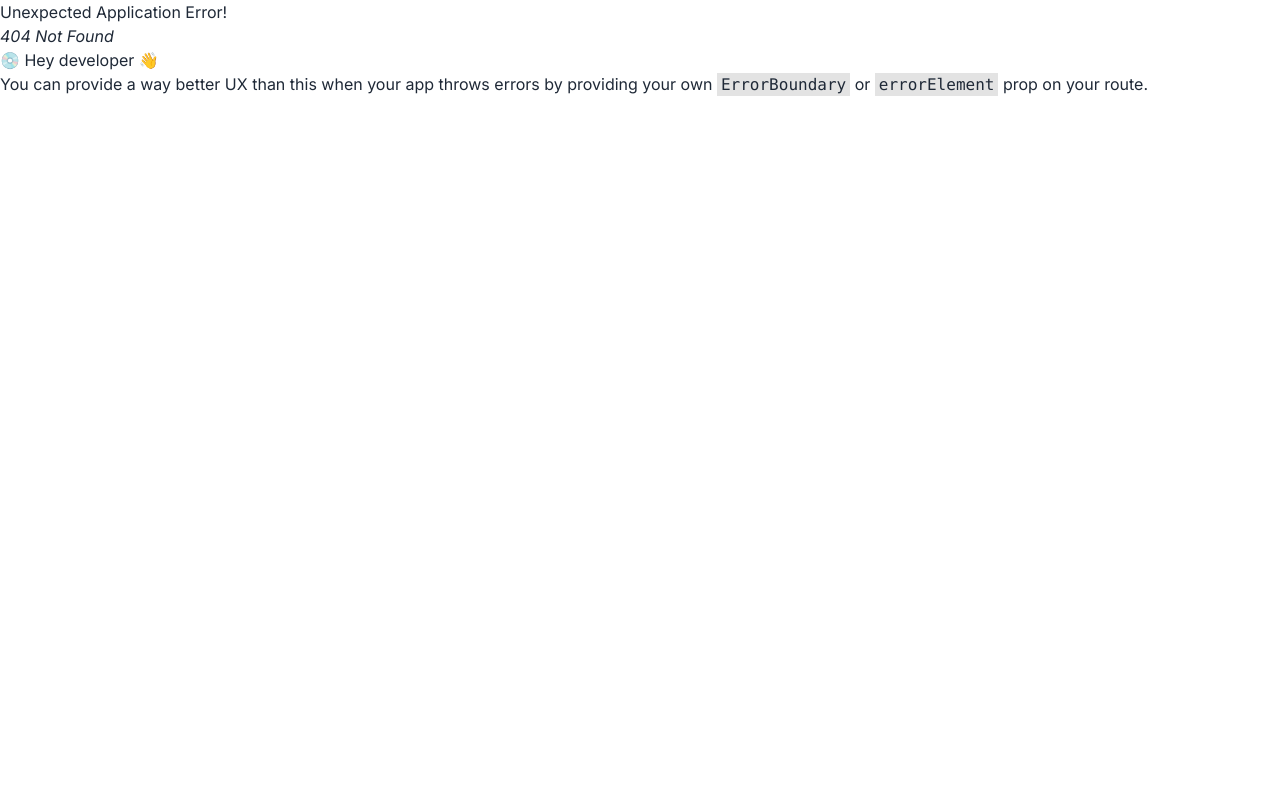
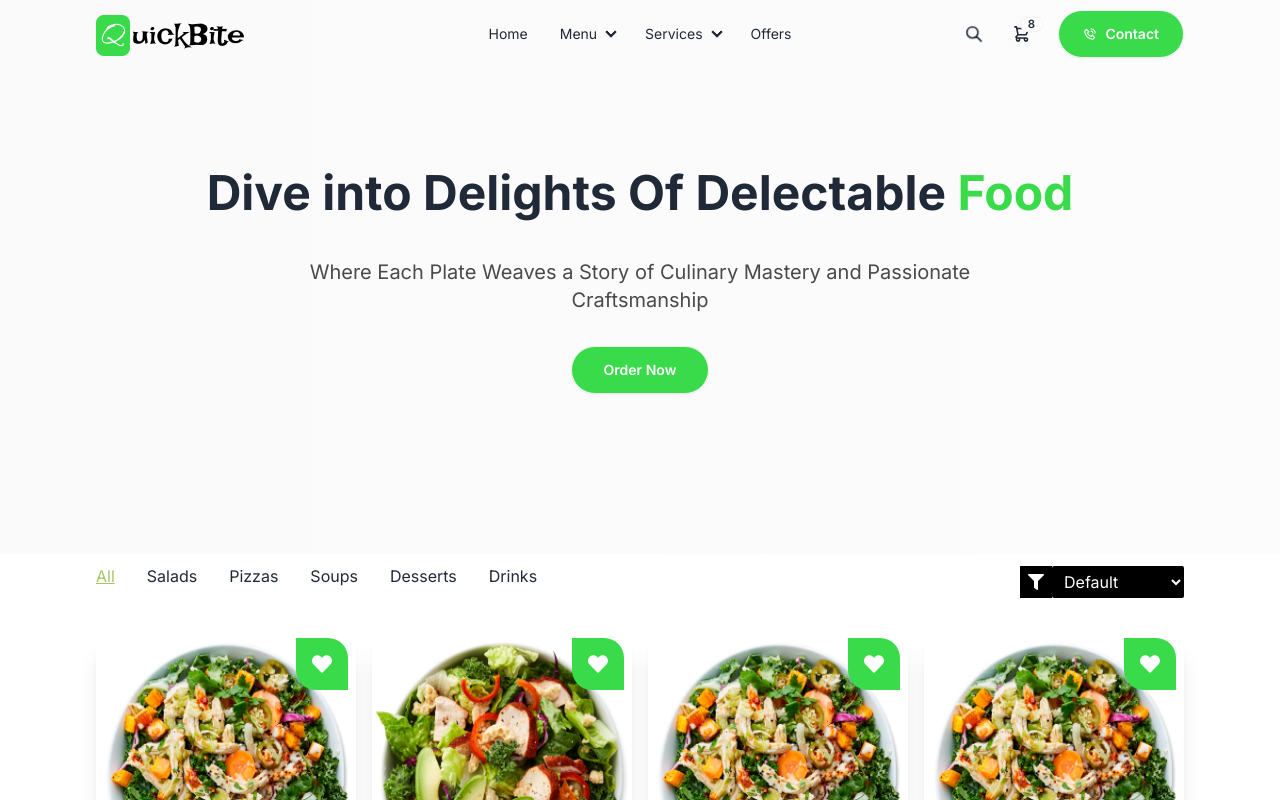
Before and after one commit to venuchilukala/QuickBite, a React (Vite) app in the folder client/: page /menu in a window 1280 px wide. Before the commit this address had no page. Shown: the top 800 px of the page. Built offline with nearby package versions, Linux system fonts and the light colour scheme.

Commit message:
Added cards and filters in menu

```diff
--- a/client/src/App.css
+++ b/client/src/App.css
@@ -23,3 +23,8 @@
 .heartStar{
     border-radius: 0 20px 0 20px;
 }
+
+.active{
+    text-decoration: underline;
+    color: rgb(164, 199, 102);
+}
--- a/client/src/components/Cards.jsx
+++ b/client/src/components/Cards.jsx
@@ -13,7 +13,7 @@
   }
 
   return (
-    <div className="card bg-base-100 w-96 shadow-xl">
+    <div className="card bg-base-100 shadow-xl ">
         <div className={`rating gap-1 absolute p-4 right-2 top-2 heartStar bg-green  ${isHeartFilled ? 'text-rose-500' : 'text-white'}`} onClick={handleHeartClick}>
             <FaHeart className="h-5 w-5 cursor-pointer"/>
         </div>
--- a/client/src/components/Navbar.jsx
+++ b/client/src/components/Navbar.jsx
@@ -29,7 +29,7 @@
           <summary>Menu</summary>
           <ul className="p-2">
             <li>
-              <a>All</a>
+              <a href="/menu">All</a>
             </li>
             <li>
               <a>Salads</a>
--- a/client/src/layout/Main.jsx
+++ b/client/src/layout/Main.jsx
@@ -1,17 +1,19 @@
-import React from 'react'
-import { Outlet } from 'react-router-dom'
-import Navbar from '../components/Navbar'
-import '../App.css'
-import Footer from '../components/Footer'
+import React from "react";
+import { Outlet } from "react-router-dom";
+import Navbar from "../components/Navbar";
+import "../App.css";
+import Footer from "../components/Footer";
 
 const Main = () => {
   return (
     <div>
-      <Navbar/>
-      <Outlet/>
-      <Footer/>
+      <Navbar />
+      <div className="min-h-screen">
+        <Outlet />
+      </div>
+      <Footer />
     </div>
-  )
-}
+  );
+};
 
-export default Main
+export default Main;
--- /dev/null
+++ b/client/src/pages/shop/Menu.jsx
@@ -0,0 +1,175 @@
+import React, { useEffect, useState } from "react";
+import Cards from "../../components/Cards";
+import { FaFilter } from "react-icons/fa";
+
+const Menu = () => {
+  const [menu, setMenu] = useState([]);
+  const [filteredItems, setFilteredItems] = useState([]);
+  const [selectedCategory, setSelectedCategory] = useState("all");
+  const [sortOption, setSortOption] = useState("default");
+
+  // Loading data
+  useEffect(() => {
+    //Fetchind data from backend
+    const fetchedData = async () => {
+      try {
+        const response = await fetch("/menu.json");
+        const data = await response.json();
+        // console.log(data)
+        setMenu(data);
+        setFilteredItems(data);
+      } catch (error) {
+        console.log("Error : ", error);
+      }
+    };
+
+    // calling function
+    fetchedData();
+  }, []);
+
+  // Filtering Items based on category
+  const filterItems = (category) => {
+    const filtered =
+      category === "all"
+        ? menu
+        : menu.filter((item) => item.category === category);
+
+    console.log(filtered);
+
+    setFilteredItems(filtered);
+    setSelectedCategory(category);
+  };
+
+  //   Show all items
+  const showAll = () => {
+    console.log(menu);
+    setFilteredItems(menu);
+    setSelectedCategory("all");
+  };
+
+  //   sorting bases on dropdown value
+  const handleSort = (Option) => {
+    setSortOption(Option);
+    const sortedItems = [...filteredItems];
+
+    //logic
+    switch (Option) {
+      case "A-Z":
+        sortedItems.sort((a, b) => a.name.localeCompare(b.name));
+        break;
+      case "Z-A":
+        sortedItems.sort((a, b) => b.name.localeCompare(a.name));
+        break;
+      case "low-high":
+        sortedItems.sort((a, b) => a.price - b.price);
+        break;
+      case "high-low":
+        sortedItems.sort((a, b) => b.price - a.price);
+        break;
+
+      default:
+        break;
+    }
+    setFilteredItems(sortedItems);
+  };
+
+  return (
+    <div>
+      {/* Menu Banner */}
+      <div className="section-container bg-gradient-to-r from-[#FAFAFA] from-0% to-[#FCFCFC] to-100%">
+        <div className="md:py-40 flex flex-col  justify-center items-center gap-8">
+          {/* text */}
+          <div className="text-center space-y-8 px-2 ">
+            <h2 className="md:text-5xl text-4xl font-bold md:leading-snug leading-snug">
+              Dive into Delights Of Delectable{" "}
+              <span className="text-green">Food</span>
+            </h2>
+            <p className="text-xl text-[#4A4A4A] w-4/5 mx-auto">
+              Where Each Plate Weaves a Story of Culinary Mastery and Passionate
+              Craftsmanship
+            </p>
+            <button className="btn rounded-full bg-green text-white py-2 px-8 font-semibold">
+              Order Now
+            </button>
+          </div>
+        </div>
+      </div>
+
+      {/* Menu Section */}
+      <div className="section-container">
+        {/* Filtering and Sorting */}
+        <div className="flex flex-col md:flex-row flex-wrap justify-between items-center space-y-3 mb-8">
+          {/* All category buttons */}
+          <div className="flex justify-start md:items-center md:gap-8 gap-4 flex-wrap">
+            <button
+              onClick={showAll}
+              className={selectedCategory === "all" ? "active" : ""}
+            >
+              All
+            </button>
+            <button
+              onClick={() => filterItems("salad")}
+              className={selectedCategory === "salad" ? "active" : ""}
+            >
+              Salads
+            </button>
+            <button
+              onClick={() => filterItems("pizza")}
+              className={selectedCategory === "pizza" ? "active" : ""}
+            >
+              Pizzas
+            </button>
+            <button
+              onClick={() => filterItems("soup")}
+              className={selectedCategory === "soup" ? "active" : ""}
+            >
+              Soups
+            </button>
+            <button
+              onClick={() => filterItems("dessert")}
+              className={selectedCategory === "dessert" ? "active" : ""}
+            >
+              Desserts
+            </button>
+            <button
+              onClick={() => filterItems("drinks")}
+              className={selectedCategory === "drinks" ? "active" : ""}
+            >
+              Drinks
+            </button>
+          </div>
+
+          {/* Sorting */}
+          <div className="flex">
+            <div className="p-2 bg-black text-white">
+              <FaFilter />
+            </div>
+
+            <select
+              name="sort"
+              id="sort"
+              onChange={(event) => handleSort(event.target.value)}
+              value={sortOption}
+              className="px-2 py-1 rounded-sm bg-black text-white"
+            >
+              <option value="default">Default</option>
+              <option value="A-Z">A-Z</option>
+              <option value="Z-A">Z-A</option>
+              <option value="low-high">Low-to-High</option>
+              <option value="high-low">High-to-Low</option>
+            </select>
+          </div>
+        </div>
+
+        {/* item Cards */}
+        <div className="grid md:grid-cols-4 sm:grid-cols-2 grid-cols-1 gap-4">
+          {filteredItems.map((item) => (
+            <Cards key={item._id} item={item} />
+          ))}
+        </div>
+      </div>
+    </div>
+  );
+};
+
+export default Menu;
--- a/client/src/router/Router.jsx
+++ b/client/src/router/Router.jsx
@@ -1,6 +1,7 @@
 import {createBrowserRouter} from 'react-router-dom'
 import Main from '../layout/Main';
 import Home from '../pages/home/Home';
+import Menu from '../pages/shop/Menu';
 
 const router = createBrowserRouter([
     {
@@ -10,6 +11,10 @@
         {
             path : "/",
             element: <Home/>
+        },
+        {
+          path : '/menu',
+          element : <Menu/>
         }
       ]
     },
```
Also changed, not shown: client/public/logo.png.
